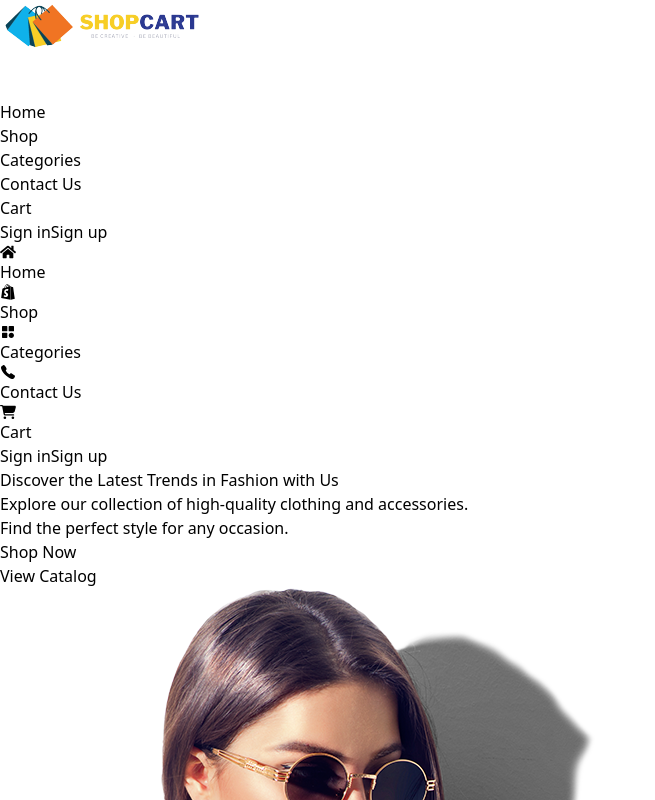
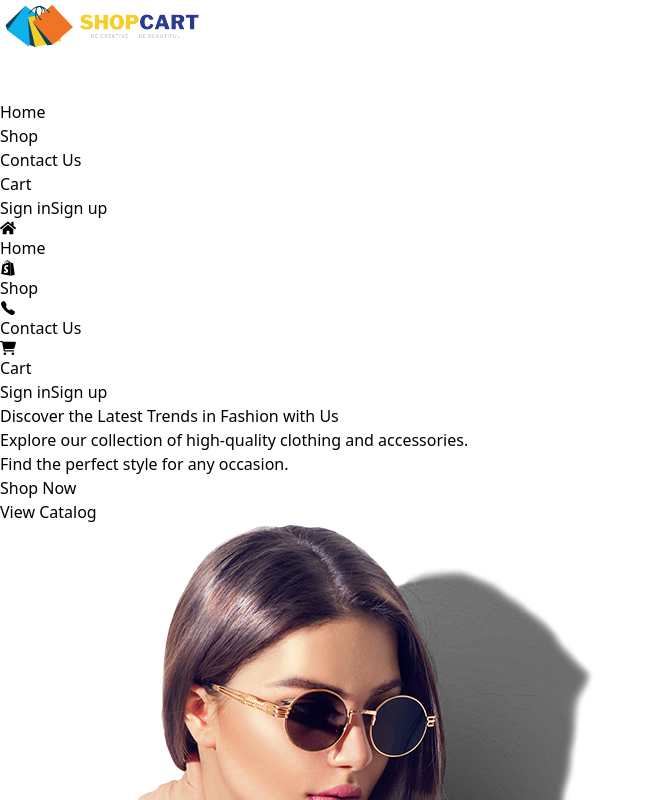
Before and after one commit to Janarthanan2107/ShopCart-Ecommerce, a React (Vite) app: page / in a window 1280 px wide. Shown: the top 800 px of the page, without its empty margins (0-655 px from the left). Built offline with nearby package versions, Linux system fonts and the light colour scheme.

Commit message:
ui cart key props

```diff
--- a/src/App.jsx
+++ b/src/App.jsx
@@ -28,10 +28,6 @@ const router = createBrowserRouter([
         element: <ProductDetails />,
       },
       {
-        path: "categories",
-        element: <h1>categories</h1>,
-      },
-      {
         path: "aboutUs",
         element: <h1>about Us</h1>,
       },
--- a/src/components/cart/Cart.jsx
+++ b/src/components/cart/Cart.jsx
@@ -163,7 +163,7 @@ const Cart = () => {
         ) : (
           <>
             {cartItems.map((item) => (
-              <div className="grid grid-cols-4 gap-4 items-center w-full border-b-2 py-2">
+              <div className="grid grid-cols-4 gap-4 items-center w-full border-b-2 py-2" key={item.id}>
                 <div className="mr-4 flex gap-3 items-center">
                   <img
                     src={item.img}
--- a/src/components/common/Header.jsx
+++ b/src/components/common/Header.jsx
@@ -23,18 +23,12 @@ function Header() {
     },
     {
       id: 3,
-      name: "Categories",
-      icon: <BiSolidCategory />,
-      link: "/categories",
-    },
-    {
-      id: 4,
       name: "Contact Us",
       icon: <IoCall />,
       link: "/contactUs",
     },
     {
-      id: 5,
+      id: 4,
       name: "Cart",
       icon: <FaCartShopping />,
       link: "/cart",
--- a/src/routes/Home/Home.jsx
+++ b/src/routes/Home/Home.jsx
@@ -23,7 +23,7 @@ import { PiPantsFill } from "react-icons/pi";
 import { SlEarphonesAlt } from "react-icons/sl";
 import { FaBottleWater } from "react-icons/fa6";
 import { useNavigate } from "react-router-dom";
-import AlertCard from "../../components/resuable/AlertCard.jsx";
+import AlertCard from "../../components/resuable/AlertCard";
 
 const Home = () => {
   const [products, setProducts] = useState(data);
```
Also changed, not shown: 2 other files (tests, documents, lock files or other folders).
